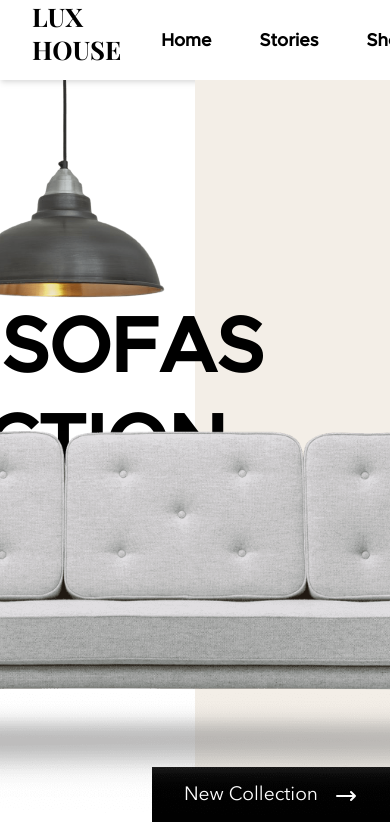
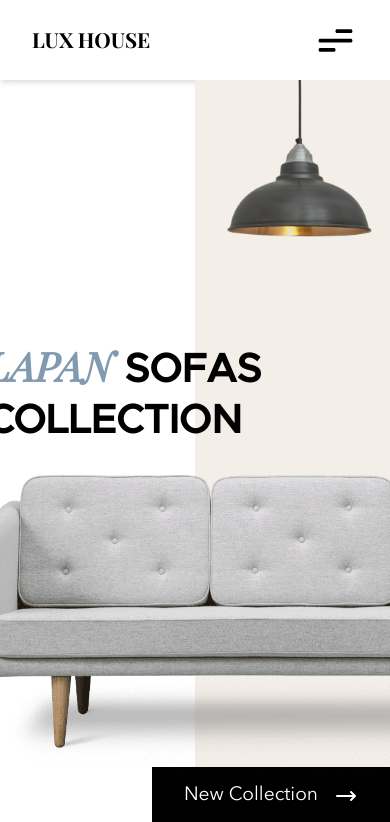
Before and after one commit to Abderyett/LuxHouse, a React (Create React App) app in the folder frontend/: page / in a window 390 px wide. Shown: the top 822 px of the page. Built offline with nearby package versions, Linux system fonts and the light colour scheme.

Commit message:
make hero section responsive

```diff
--- a/frontend/src/Global.js
+++ b/frontend/src/Global.js
@@ -96,6 +96,7 @@ body{
 
   /* line-height: 1.5; */
   font-size: 0.875rem;
+  overflow-x:hidden;
 
 }
 hr {
--- a/frontend/src/components/Header.js
+++ b/frontend/src/components/Header.js
@@ -3,13 +3,14 @@ import styled, { css } from 'styled-components';
 import { Link } from 'react-router-dom';
 import { FiHeart, FiUser } from 'react-icons/fi';
 import { HiOutlineShoppingBag } from 'react-icons/hi';
-
+import { Menu } from '../utilities/svg';
 import { shadow, color } from '../utilities';
 
 export function Header() {
   return (
     <HeadWrapper>
       <Logo>Lux house</Logo>
+      <Menu />
       <ListWrapper>
         <ul>
           <NavLink to="home">home</NavLink>
@@ -58,15 +59,21 @@ const HeadWrapper = styled.header`
 const Logo = styled.h4`
   font-size: 1.6rem;
   font-family: 'playfair_bold';
-
   text-transform: uppercase;
+  margin-bottom: 0;
+  @media (max-width: 1200px) {
+    font-size: 1.3rem;
+  }
 `;
 const ListWrapper = styled.div`
   font-weight: 600;
   font-family: 'avenir_semi';
+  @media (max-width: 1030px) {
+    display: none;
+  }
   ul {
     display: flex;
-    margin-right: 1rem;
+    /* margin-right: 1rem; */
   }
 `;
 const ListStyle = css`
@@ -81,6 +88,10 @@ const ListStyle = css`
   &:hover {
     color: rgba(0, 0, 0, 0.5);
   }
+  @media (max-width: 1250px) {
+    padding-right: 2rem;
+    font-size: 1rem;
+  }
 `;
 
 const NavLink = styled(Link)`
@@ -90,14 +101,12 @@ const NavLink = styled(Link)`
 const ActionLink = styled(Link)`
   ${ListStyle}
   border-right:1px solid ${color.grey_300};
-  line-height: 5rem;
-  padding: 0 2rem;
 
+  /* padding: 0 2rem; */
   :last-child {
     border: none;
     padding-right: 0rem;
   }
-
   span {
     font-size: 1.4rem;
     vertical-align: sub;
--- a/frontend/src/components/Hero.js
+++ b/frontend/src/components/Hero.js
@@ -40,7 +40,16 @@ const HangLamp = styled.img`
   width: 250px;
   position: absolute;
   top: 0;
-  right: 200px;
+  right: 10%;
+  @media (max-width: 900px) {
+    width: 200px;
+    right: 0;
+  }
+
+  @media (max-width: 800px) {
+    width: 180px;
+    right: 0;
+  }
 `;
 const Sofa = styled.img`
   width: 900px;
@@ -49,6 +58,18 @@ const Sofa = styled.img`
   left: 50%;
   transform: translate(-50%, -50%);
   z-index: 1;
+  @media (max-width: 950px) {
+    width: 780px;
+    left: 50%;
+  }
+  @media (max-width: 800px) {
+    width: 700px;
+    left: 50%;
+  }
+  @media (max-width: 650px) {
+    width: 700px;
+    left: 80%;
+  }
 `;
 
 const HeroText = styled.h1`
@@ -60,7 +81,23 @@ const HeroText = styled.h1`
   position: absolute;
   top: 37%;
   left: 35%;
+
   transform: translate(-50%, -50%);
+  @media (max-width: 1170px) {
+    font-size: 4rem;
+  }
+  @media (max-width: 950px) {
+    font-size: 3.5rem;
+    left: 38%;
+  }
+  @media (max-width: 800px) {
+    font-size: 3rem;
+    left: 40%;
+  }
+  @media (max-width: 650px) {
+    font-size: 2.5rem;
+    left: 50%;
+  }
   span {
     font-family: 'playfair_italic';
     color: ${color.blue_grey_400};
--- /dev/null
+++ b/frontend/src/utilities/svg/Menu.js
@@ -0,0 +1,21 @@
+import React from 'react';
+import styled from 'styled-components';
+
+export function Menu() {
+  return (
+    <StyledSvg width="45" height="45" viewBox="0 0 60 60" fill="none" xmlns="http://www.w3.org/2000/svg">
+      <path
+        d="M30 43C30 44.1046 29.1046 45 28 45H9.5C8.39543 45 7.5 44.1046 7.5 43V42C7.5 40.8954 8.39543 40 9.5 40H28C29.1046 40 30 40.8954 30 42V43ZM52.5 30.5C52.5 31.6046 51.6046 32.5 50.5 32.5H9.5C8.39543 32.5 7.5 31.6046 7.5 30.5V29.5C7.5 28.3954 8.39543 27.5 9.5 27.5H50.5C51.6046 27.5 52.5 28.3954 52.5 29.5V30.5ZM52.5 18C52.5 19.1046 51.6046 20 50.5 20H32C30.8954 20 30 19.1046 30 18V17C30 15.8954 30.8954 15 32 15H50.5C51.6046 15 52.5 15.8954 52.5 17V18Z"
+        fill="black"
+      />
+    </StyledSvg>
+  );
+}
+
+const StyledSvg = styled.svg`
+  display: none;
+  cursor: pointer;
+  @media (max-width: 1030px) {
+    display: block;
+  }
+`;
--- a/frontend/src/utilities/svg/index.js
+++ b/frontend/src/utilities/svg/index.js
@@ -2,3 +2,4 @@ export * from './Circle';
 export * from './NextArrow';
 export * from './PrevArrow';
 export * from './Dots';
+export * from './Menu';
```
Also changed, not shown: 1 other file (tests, documents, lock files or other folders).
